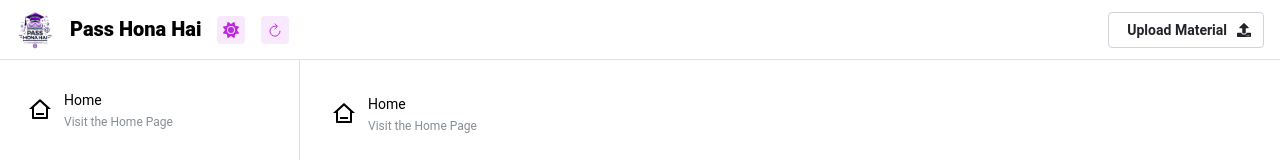
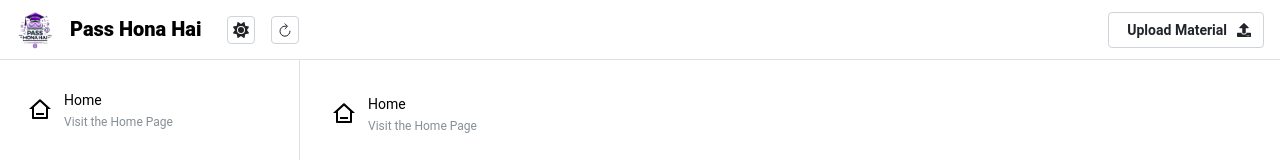
Before and after one commit to Danny-Wits/PassHonaHai, a React (Vite) app: page /about-us in a window 1280 px wide. Shown: the top 160 px of the page. Built offline with nearby package versions, Linux system fonts and the light colour scheme; no server answers.

Commit message:
minor changes

```diff
--- a/src/NavBarPage.jsx
+++ b/src/NavBarPage.jsx
@@ -78,7 +78,11 @@ export function NavBarPage({ children }) {
           <Text size={isMobile ? "md" : "xl"} fw={900}>
             Pass Hona Hai
           </Text>
-          <ActionIcon onClick={toggleColorScheme} variant={"light"}>
+          <ActionIcon
+            onClick={toggleColorScheme}
+            variant={"default"}
+            ml={isMobile ? "auto" : "xs"}
+          >
             {colorScheme === "dark" ? (
               <FontAwesomeIcon icon={faMoon}></FontAwesomeIcon>
             ) : (
@@ -86,7 +90,7 @@ export function NavBarPage({ children }) {
             )}
           </ActionIcon>
           <ActionIcon
-            variant={"light"}
+            variant={"default"}
             onClick={async () => {
               setLoading(true);
               queryClient.refetchQueries([]).then(() => {
```
